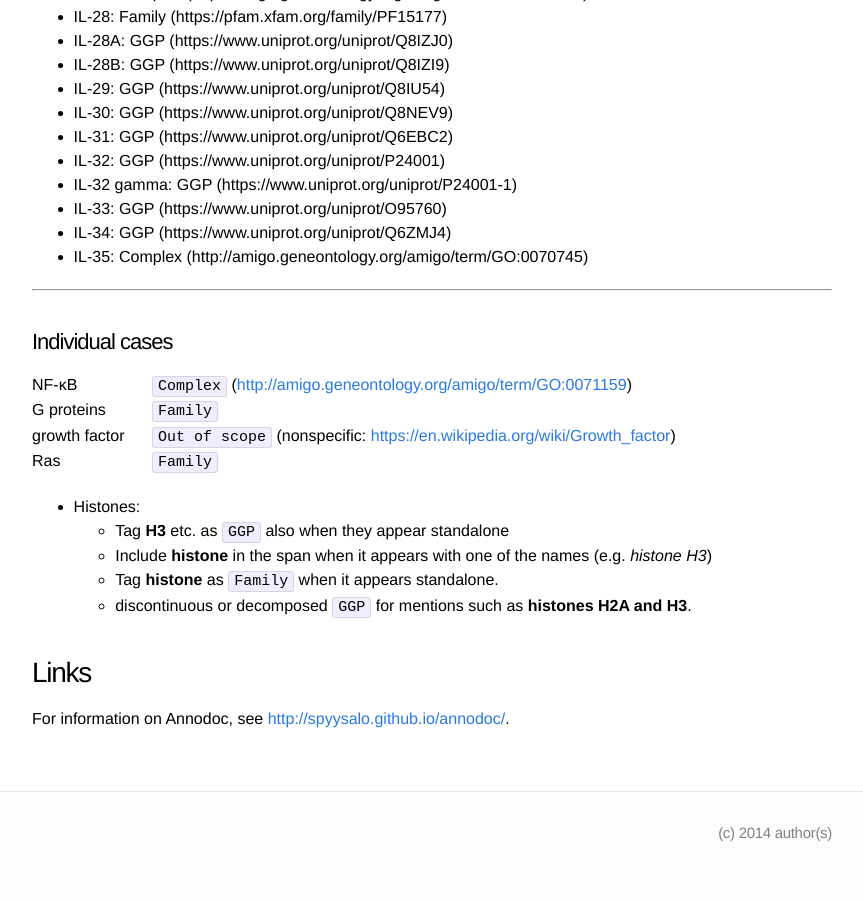
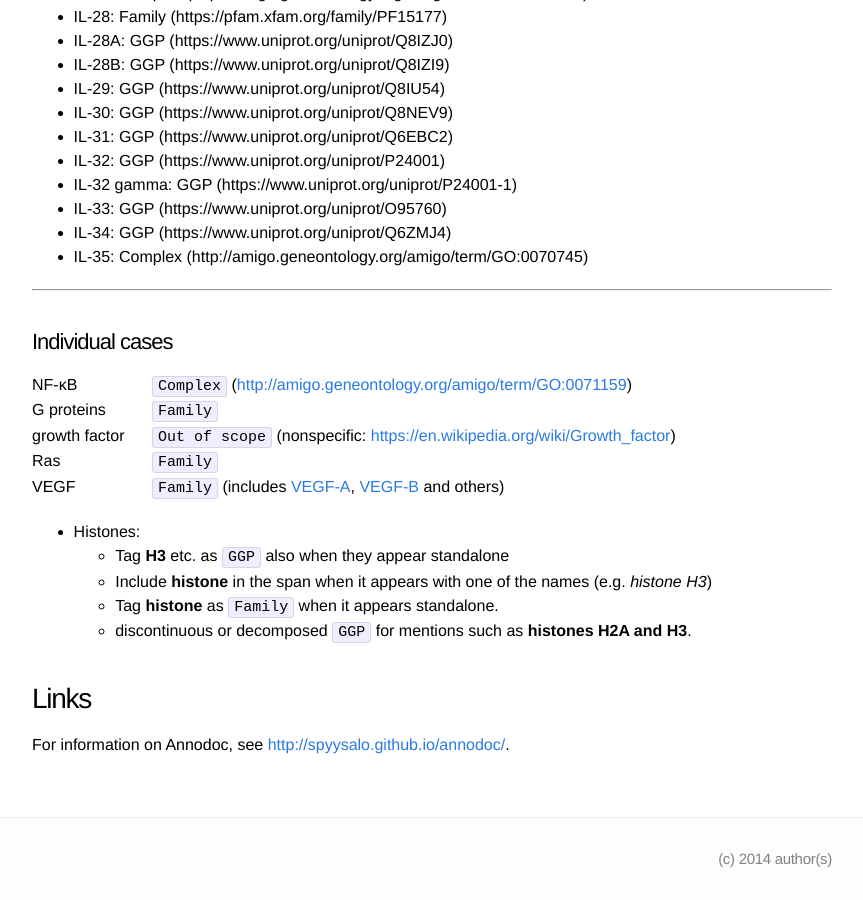
Before and after one commit to spyysalo/stringdb-ggp-corpus-docs, a Jekyll site: the page built from index.md, in a window 1280 px wide and 900 px high, scrolled down 3105 px. Shown: the whole window, without its empty margins (208-1071 px from the left). Built offline with Jekyll 4.4.1, drawn with Linux system fonts in a browser that asks for light colours; before the commit the page ends 3980 px from its top, so only the background shows below that.

Commit message:
Update index.md

```diff
--- a/index.md
+++ b/index.md
@@ -143,6 +143,9 @@ growth factor
 Ras
 : `Family`
 
+VEGF
+: `Family` (includes [VEGF-A](https://www.uniprot.org/uniprot/P15692), [VEGF-B](https://www.uniprot.org/uniprot/P49765) and others)
+
 * Histones:
   * Tag __H3__ etc. as `GGP` also when they appear standalone
   * Include __histone__ in the span when it appears with one of the names (e.g. _histone H3_)
```
